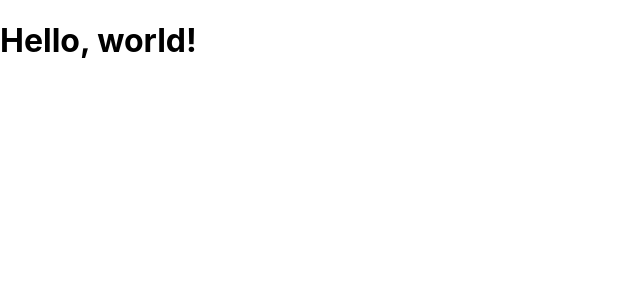
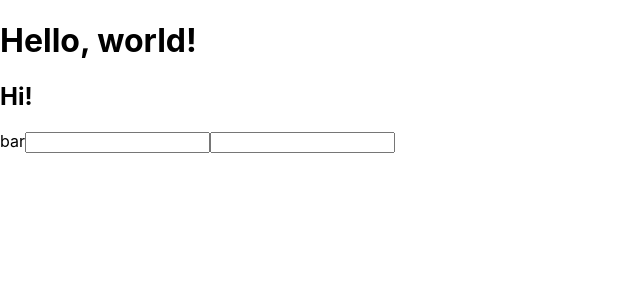
Before and after one commit to tatenodev/udemy-react-redux-crud-app, a React (Create React App) app: page / in a window 1280 px wide. Shown: the top 300 px of the page, without its empty margins (0-640 px from the left). Built offline with nearby package versions, Linux system fonts and the light colour scheme.

Commit message:
learn jsx syntax

```diff
--- a/src/App.js
+++ b/src/App.js
@@ -1,10 +1,17 @@
 import React from 'react';
 
-function App() {
+const App = () => {
+  const dom = <h2 className="foo">Hi!</h2>
   return (
-    <div>
-      <h1>Hello, world!</h1>
-    </div>
+    <>
+    <h1>
+      Hello, world!
+    </h1>
+    {dom}
+    <label htmlFor="bar">bar</label>
+    <input id="bar" onClick={() => console.log('hello world')}/>
+    <input onChange={() => console.log('hello world')}/>
+    </>
   );
 }
 
```
